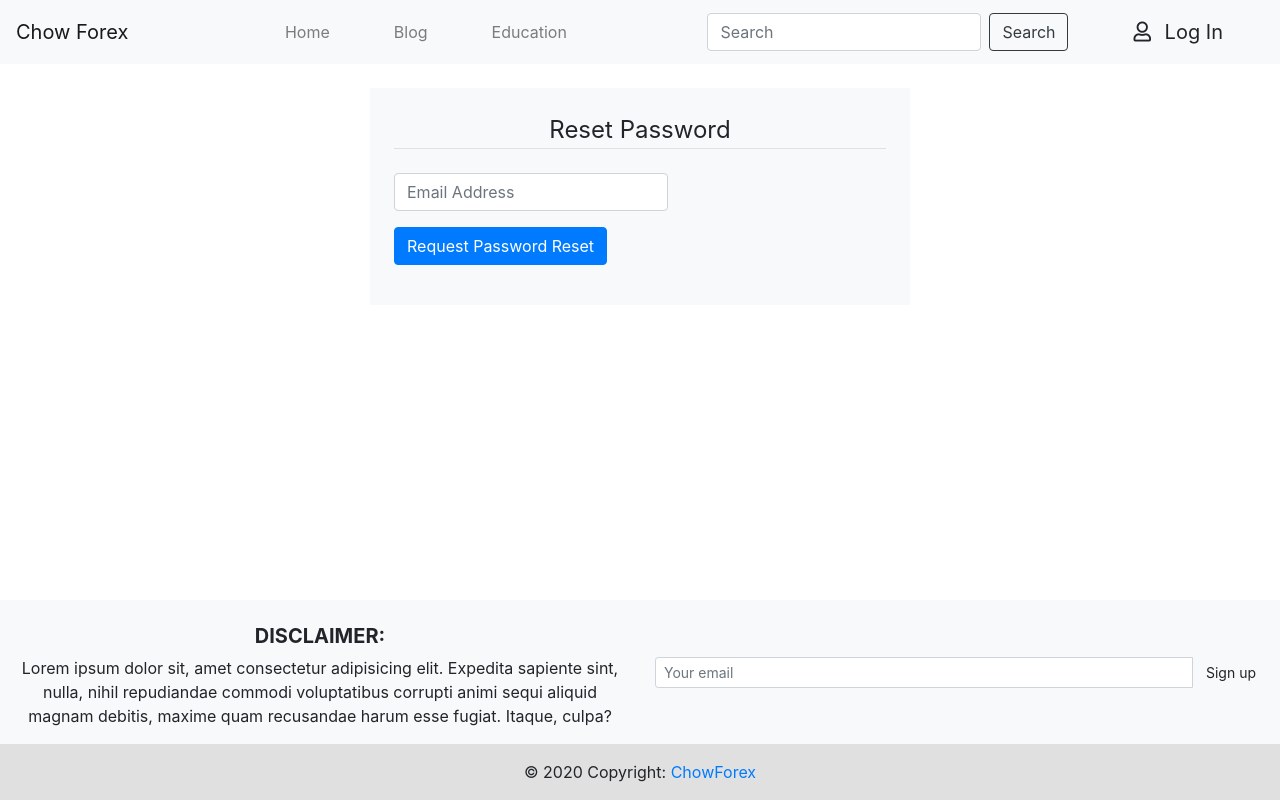
After one commit to tb0se/ChowForex, a Flask app: page /auth/reset_password in a window 1280 px wide. The commit adds this page. Run offline with Flask 2, Linux system fonts and the light colour scheme.

Commit message:
forgot password

```diff
--- a/app/__init__.py
+++ b/app/__init__.py
@@ -6,10 +6,12 @@ from flask_login import LoginManager
 from flask_sqlalchemy import SQLAlchemy
 from flask_bcrypt import Bcrypt
 from flask.cli import with_appcontext
+from flask_mail import Mail
 
 db = SQLAlchemy()
 bcrypt = Bcrypt()
 login_manager = LoginManager()
+mail = Mail()
 
 def create_app():
     """
@@ -44,6 +46,8 @@ def create_app():
     login_manager.login_view = 'auth.login'
     login_manager.login_message_category = 'info'
 
+    # Flask-Mail
+    mail.init_app(app)
 
     # Import views
     from app.views.home import home
--- a/app/forms.py
+++ b/app/forms.py
@@ -29,6 +29,7 @@ class LoginForm(FlaskForm):
     rememberMe = BooleanField('Remember Me')
     submit = SubmitField('Login')
 
+
 class UpdateProfileForm(FlaskForm):
     fname = StringField('First name', validators=[DataRequired()])
     lname = StringField('Last name', validators=[DataRequired()])
@@ -47,3 +48,22 @@ class PostForm(FlaskForm):
     title = StringField('Title', validators=[DataRequired()])
     content = TextAreaField('Content',validators=[DataRequired()])
     submit = SubmitField('Post')
+
+
+class RequestResetForm(FlaskForm):
+    email = StringField('Email', validators=[DataRequired(), Email()])
+    submit = SubmitField('Request Password Reset')
+
+    # Custom validation
+    def validate_email(self,email):
+        user = User.query.filter_by(email=email.data).first()
+        if user is None:
+            raise ValidationError('There is no account with that email. Ensure you have registered.')
+
+
+class ResetPasswordForm(FlaskForm):
+    password = PasswordField('New Password', validators=[ DataRequired(),
+        EqualTo('confirmPassword', message='Passwords must match')
+    ])
+    confirmPassword = PasswordField('Confirm Password',validators=[DataRequired()])
+    submit = SubmitField('Reset Password')
--- a/app/templates/auth/login.html
+++ b/app/templates/auth/login.html
@@ -59,7 +59,7 @@
                         </div>
                     </div>
 
-                    <div class="form-group">
+                    <div class="form-group mt-2">
                         <div class="col-12">
                             {{ form.submit(class="btn btn-primary float-left") }}
                         </div>
@@ -67,7 +67,7 @@
 
                     <div class="col-12">
                         <small class="text-muted ml-2">
-                            <a href="#">Forgot Password?</a>
+                            <a href="{{ url_for('auth.reset_request') }}">Forgot Password?</a>
                         </small>
                     </div>
 
--- /dev/null
+++ b/app/templates/auth/reset_request.html
@@ -0,0 +1,57 @@
+{% extends "base.html" %}
+
+
+{% block title %}Password Reset Request{% endblock %}
+
+{% block content %}
+
+<main role="main" class="container">
+
+    <div class="row">
+        <div class="col-md-6 offset-md-3">
+            <div class="login-form bg-light my-4 p-4">
+
+                <form method="post" action="" class="row g-3">
+                    {{ form.csrf_token }}
+                    {{ form.hidden_tag() }}
+
+                    <div class="col-12 text-center">
+                        <legend class="border-bottom mb-4">Reset Password</legend>
+                    </div>
+
+
+                    <div class="form-group">
+
+                        <div class="col-12">
+                            {% if form.email.errors %}
+                                {{ form.email(class="form-control is-invalid") }}
+                                <div class="invalid-feedback">
+                                    {% for error in form.email.errors %}
+                                        <span>{{ error }}</span>
+                                    {% endfor %}
+                                </div>
+                            {% else %}
+                            {{ form.email(class='form-control', placeholder='Email Address') }}
+                            {% endif %}
+                        </div>
+
+                    </div>
+
+                    <div class="form-group">
+                        <div class="col-12">
+                            {{ form.submit(class="btn btn-primary float-left") }}
+                        </div>
+                    </div>
+
+                </form>
+
+            </div>
+
+        </div>
+
+    </div>
+
+
+</main>
+
+{% endblock %}
--- a/app/views/auth.py
+++ b/app/views/auth.py
@@ -4,10 +4,11 @@ import sys
 from flask import render_template, Blueprint, request, url_for, redirect, flash
 from flask_login import login_user, current_user, logout_user
 
-from app import db, bcrypt
-from app.forms import RegistrationForm, LoginForm
+from app import db, bcrypt, mail
+from app.forms import RegistrationForm, LoginForm, RequestResetForm, ResetPasswordForm
 from app.models import User
 
+from flask_mail import Message
 
 auth = Blueprint('auth', __name__, url_prefix="/auth", static_folder ='static', template_folder='templates')
 
@@ -44,6 +45,8 @@ def register():
 
     return render_template("auth/register.html",form=register_form)
 
+
+# Login
 @auth.route('/login',methods=['POST','GET'])
 def login():
 
@@ -70,10 +73,73 @@ def login():
     return render_template("auth/login.html",form=login_form)
 
 
+# Logout
 @auth.route('/logout')
 def logout():
     logout_user()
     flash('Successfully logged out','success')
     return redirect(url_for('home.index'))
 
-# TODO: Forgot password
+# Send reset emails
+def send_reset_email(user):
+    token = user.get_reset_token()
+
+    # Construct email
+    subject_line = 'Password Reset Request'
+    sender = 'noreply@demo.com'
+    msg = Message(subject_line,
+        sender=sender,
+        recipients=[user.email])
+    msg.body = f'''To reset your password, visit the following link:
+{ url_for('auth.reset_token', token=token, _external=True) }
+
+If you did not make this request then simply igonre this email and no changes will be made.
+'''
+    mail.send(msg)
+
+# Request to reset password
+@auth.route('/reset_password', methods=['GET', 'POST'])
+def reset_request():
+
+    if current_user.is_authenticated:
+        # return redirect(url_for("user.profile"))
+        return redirect(url_for("home.index"))
+
+    request_reset_form = RequestResetForm()
+
+    if request.method == "POST" and request_reset_form.validate_on_submit():
+        user = User.query.filter_by( email=request_reset_form.email.data ).first()
+        send_reset_email(user)
+        flash('Email has been sent with intstuctions to reset password.','info')
+        return redirect(url_for('auth.login'))
+
+    return render_template('auth/reset_request.html', form=request_reset_form)
+
+
+# Actually reset the password with token active
+@auth.route('/reset_password/<token>', methods=['GET', 'POST'])
+def reset_token(token):
+    if current_user.is_authenticated:
+        # return redirect(url_for("user.profile"))
+        return redirect(url_for("home.index"))
+
+    user = User.verify_reset_token(token)
+
+    if user is None:
+        flash("Invalid/Expired token.","warning")
+        return redirect(url_for('auth.reset_request'))
+
+    reset_password_form = ResetPasswordForm()
+    if request.method == 'POST' and reset_password_form.validate_on_submit():
+
+        # Get form data
+        password = reset_password_form.password.data
+        hashed_password = bcrypt.generate_password_hash(password).decode('utf-8')
+
+        user.password = hashed_password
+        db.session.commit()
+
+        flash(f'Password has been updated', 'success')
+        return redirect(url_for('auth.login'))
+
+    return render_template('auth/reset_token.html', form=reset_password_form)
```
Also changed, not shown: app/models.py (+18 -0 lines), app/templates/auth/reset_token.html (added, +74 -0 lines), config.py (+12 -2 lines).
